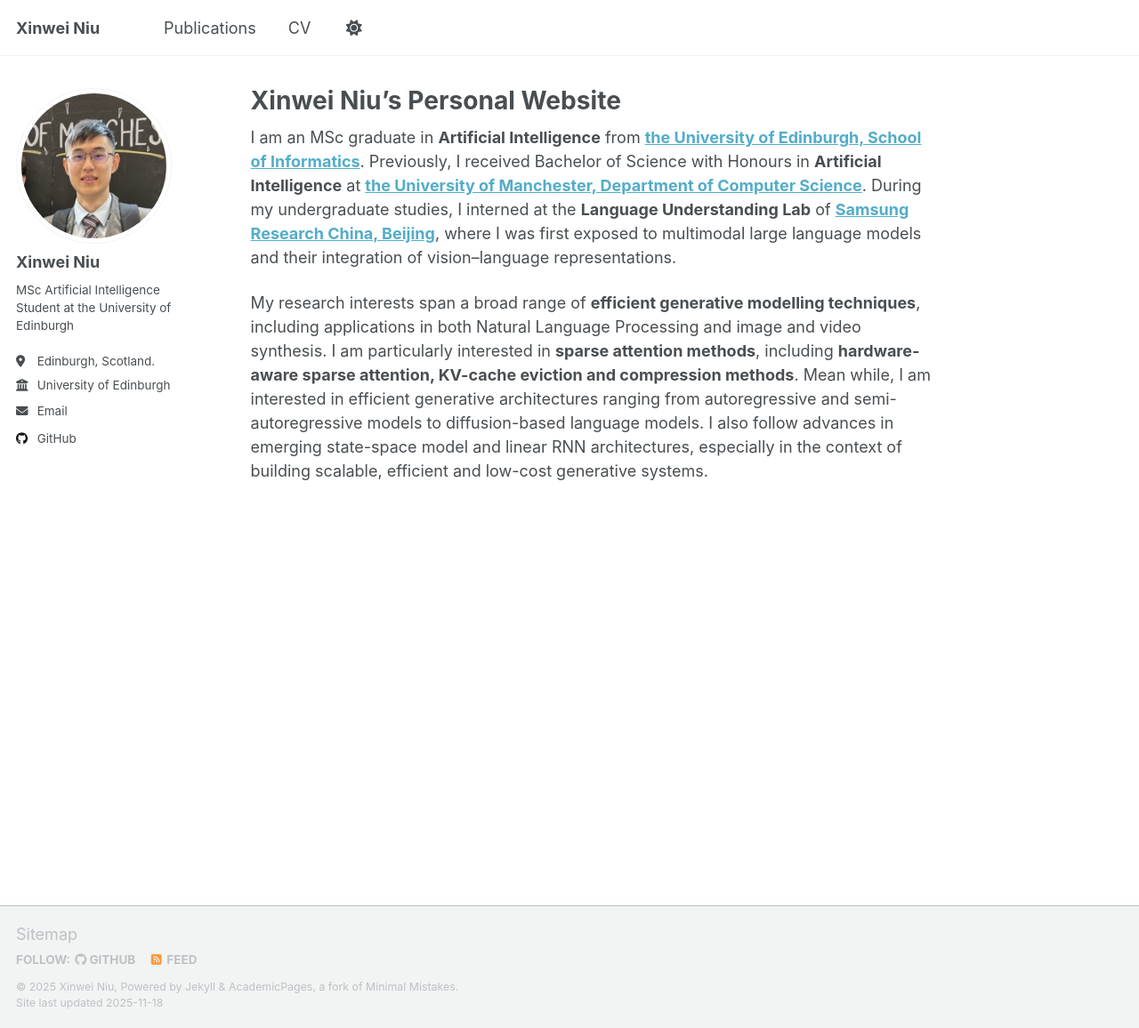
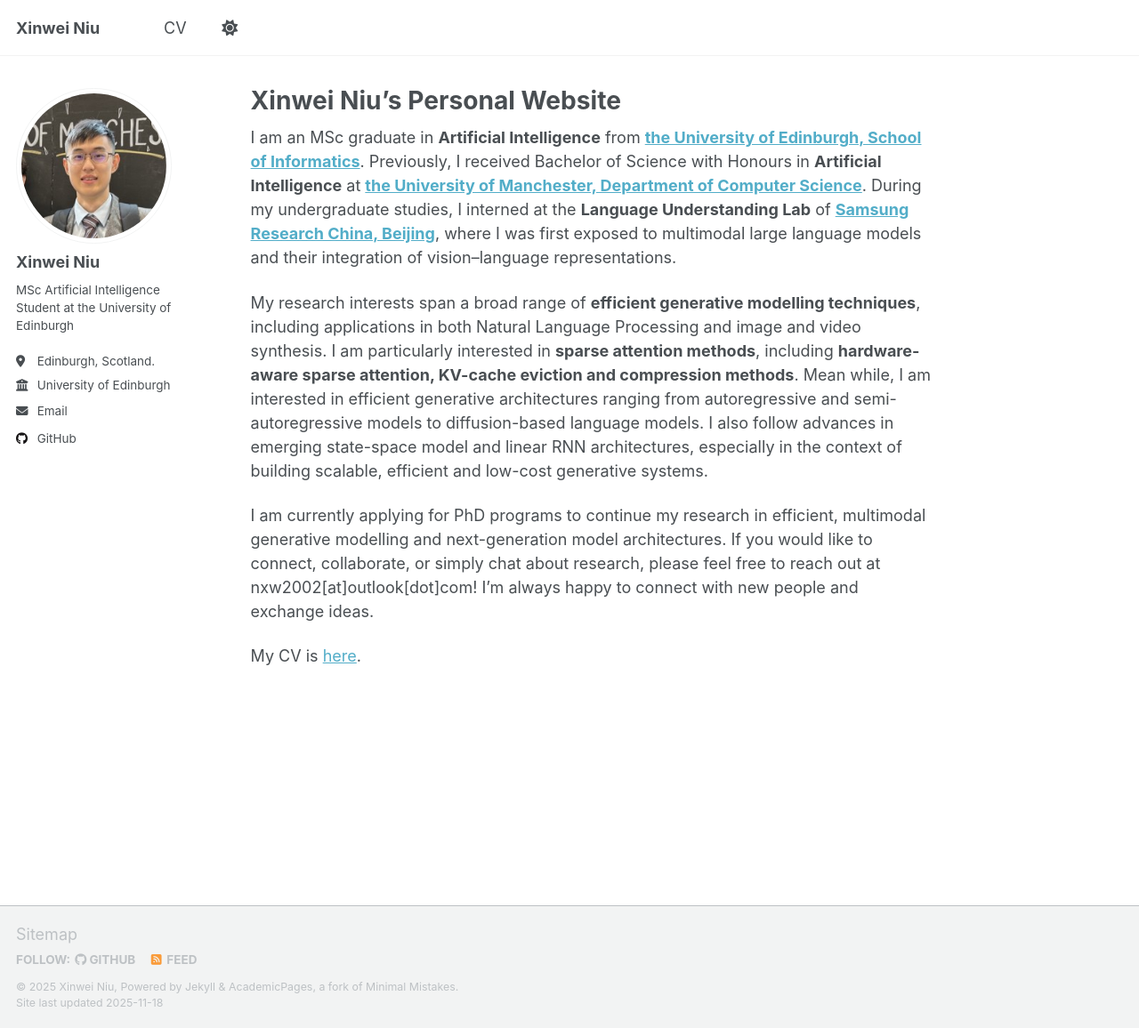
Before and after one commit to xinwei-niu/xinwei-niu.github.io, a Jekyll site: the page built from _pages/about.md, in a window 1280 px wide and 1156 px high. Shown: the whole window at 89% size. Built offline with Jekyll 4.4.1, drawn with Linux system fonts in a browser that asks for light colours; a script that is not in the unit is left out.

Commit message:
edit about page

```diff
--- a/_config.yml
+++ b/_config.yml
@@ -30,7 +30,7 @@ author:
   location         : "Edinburgh, Scotland."
   employer         : "University of Edinburgh"
   uri              : # URL
-  email            : "nxw2002AToutlookDOTcom"
+  email            : "nxw2002@outlook.com"
 
   # Academic websites
   academia         : # URL
--- a/_data/navigation.yml
+++ b/_data/navigation.yml
@@ -8,8 +8,8 @@
 #      Markdown formatted page while the second is generated using JSON.
 
 main:
-  - title: "Publications"
-    url: /publications/
+  # - title: "Publications"
+  #   url: /publications/
 
 
 
--- a/_pages/about.md
+++ b/_pages/about.md
@@ -11,3 +11,7 @@ redirect_from:
 I am an MSc graduate in **Artificial Intelligence** from [**the University of Edinburgh, School of Informatics**](https://informatics.ed.ac.uk/). Previously, I received Bachelor of Science with Honours in **Artificial Intelligence** at [**the University of Manchester, Department of Computer Science**](https://www.cs.manchester.ac.uk/). During my undergraduate studies, I interned at the **Language Understanding Lab** of [**Samsung Research China, Beijing**](https://research.samsung.com/src-b), where I was first exposed to multimodal large language models and their integration of vision–language representations.
 
 My research interests span a broad range of **efficient generative modelling techniques**, including applications in both Natural Language Processing and image and video synthesis. I am particularly interested in **sparse attention methods**, including **hardware-aware sparse attention, KV-cache eviction and compression methods**. Mean while, I am interested in efficient generative architectures ranging from autoregressive and semi-autoregressive models to diffusion-based language models. I also follow advances in emerging state-space model and linear RNN architectures, especially in the context of building scalable, efficient and low-cost generative systems.
+
+I am currently applying for PhD programs to continue my research in efficient, multimodal generative modelling and next-generation model architectures. If you would like to connect, collaborate, or simply chat about research, please feel free to reach out at nxw2002[at]outlook[dot]com! I’m always happy to connect with new people and exchange ideas.
+
+My CV is [here](https://xinwei-niu.vercel.app/cv/).
```
